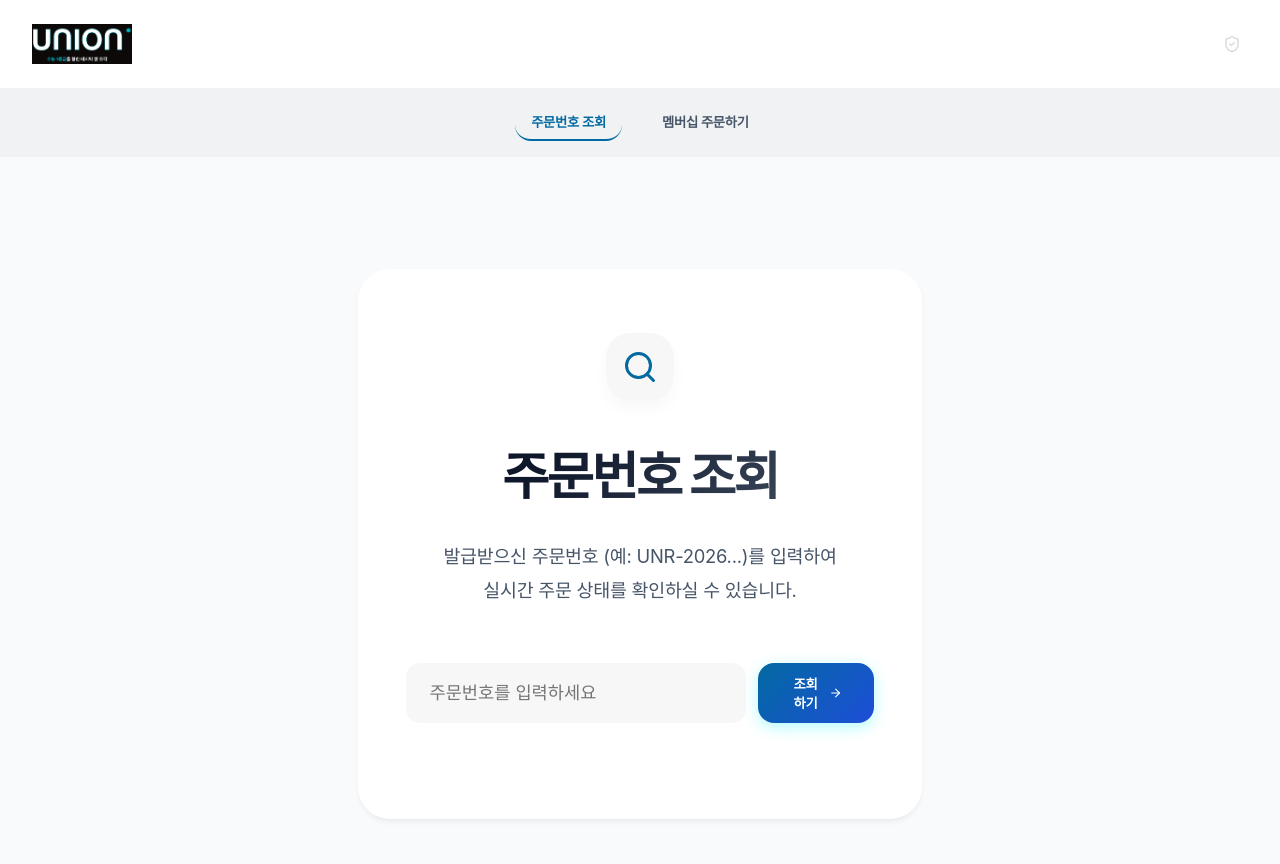
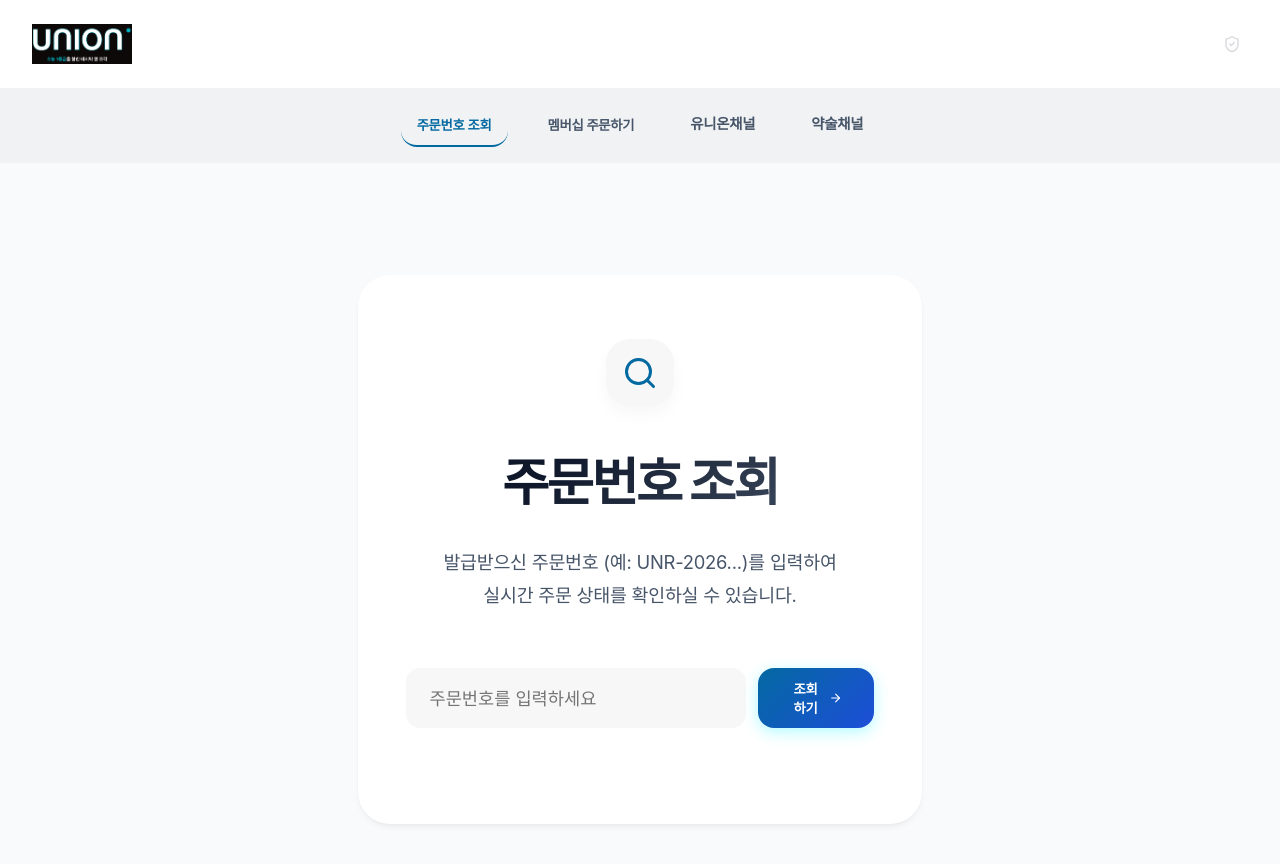
Before and after one commit to cchomath-stack/union-ordercenter, a React (Vite) app: page / in a window 1280 px wide. Shown: the top 864 px of the page. Built offline with nearby package versions, Linux system fonts and the light colour scheme.

Commit message:
Add Kakao Channel links to navigation menu

```diff
--- a/src/App.jsx
+++ b/src/App.jsx
@@ -251,6 +251,42 @@ function App() {
             >
               멤버십 주문하기
             </button>
+            <a
+              href="https://pf.kakao.com/_pqQCn"
+              target="_blank"
+              rel="noopener noreferrer"
+              style={{
+                textDecoration: 'none',
+                color: 'var(--text-secondary)',
+                fontWeight: 700,
+                padding: '0.5rem 1rem',
+                borderBottom: '2px solid transparent',
+                cursor: 'pointer',
+                fontSize: '0.9rem'
+              }}
+              onMouseEnter={(e) => e.currentTarget.style.color = 'var(--accent-teal)'}
+              onMouseLeave={(e) => e.currentTarget.style.color = 'var(--text-secondary)'}
+            >
+              유니온채널
+            </a>
+            <a
+              href="https://pf.kakao.com/_kWwJn"
+              target="_blank"
+              rel="noopener noreferrer"
+              style={{
+                textDecoration: 'none',
+                color: 'var(--text-secondary)',
+                fontWeight: 700,
+                padding: '0.5rem 1rem',
+                borderBottom: '2px solid transparent',
+                cursor: 'pointer',
+                fontSize: '0.9rem'
+              }}
+              onMouseEnter={(e) => e.currentTarget.style.color = 'var(--accent-teal)'}
+              onMouseLeave={(e) => e.currentTarget.style.color = 'var(--text-secondary)'}
+            >
+              약술채널
+            </a>
           </nav>
 
           <main style={{ flex: 1, display: 'flex', alignItems: 'center', justifyContent: 'center', padding: '3rem 2rem' }}>
```
